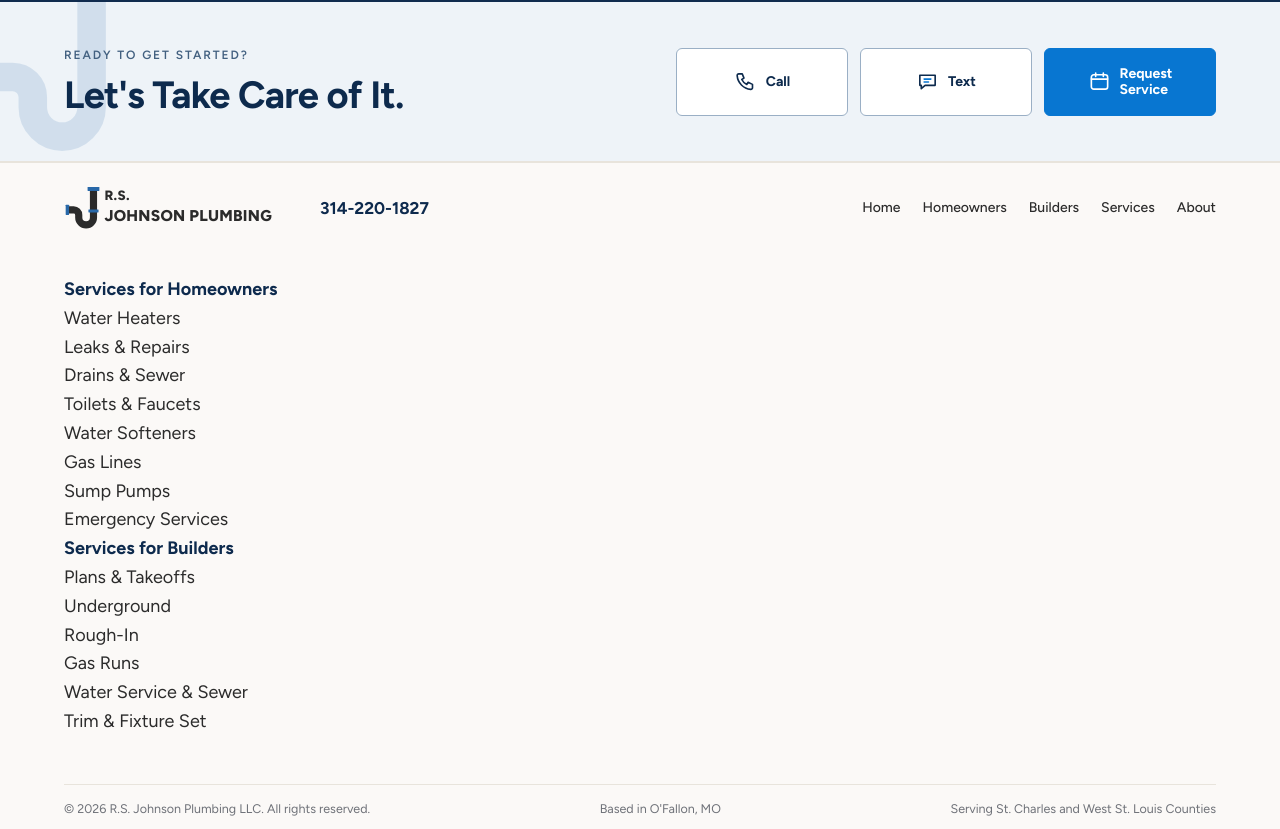
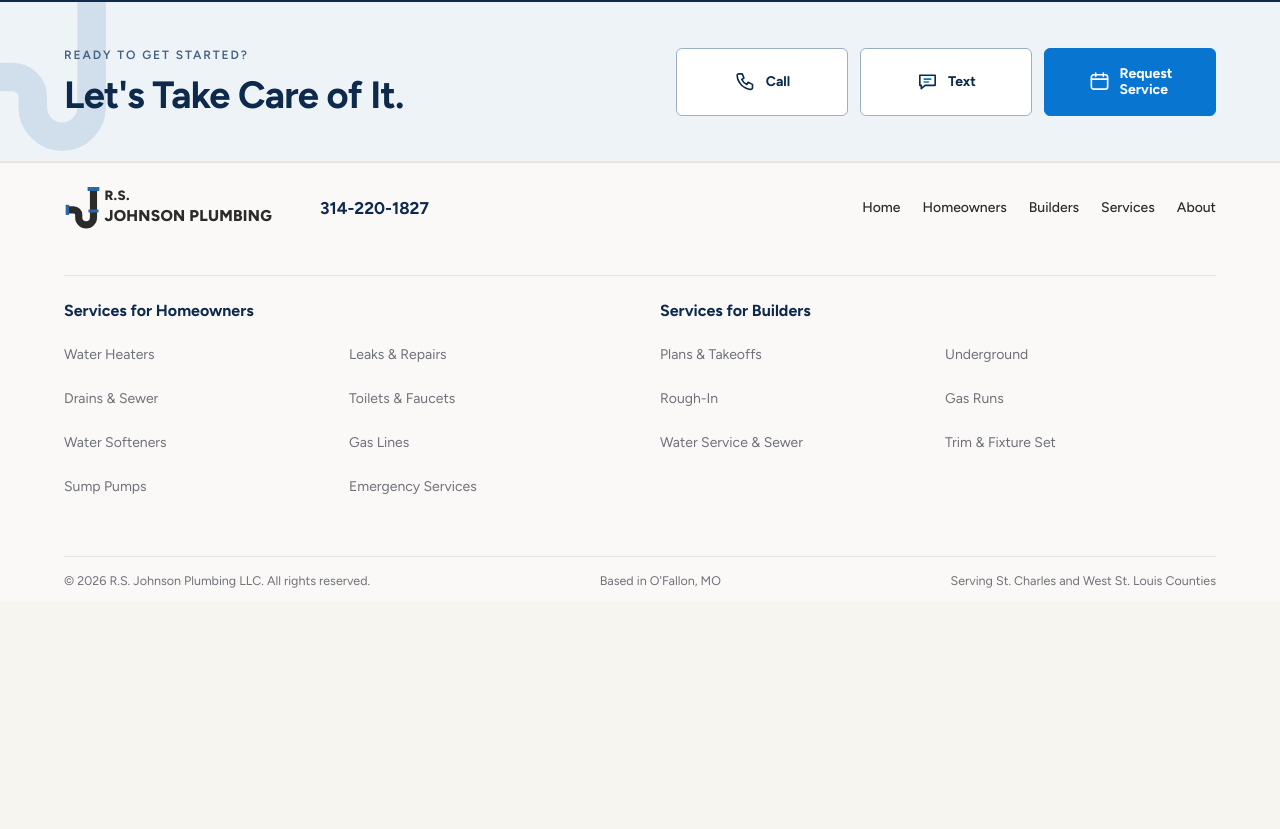
Before and after one commit to rs-johnson-plumbing/website, a Next.js app: page / in a window 1280 px wide. Shown: the part 2038-2867 px from the top of the page. After the commit the page ends 2639 px from the top, so only its background shows below. Built offline with nearby package versions, Linux system fonts and the light colour scheme.

Commit message:
Style footer service groups with readable touch targets

```diff
--- a/src/styles/concept-two-page-polish.css
+++ b/src/styles/concept-two-page-polish.css
@@ -142,3 +142,14 @@
 @media (max-width: 1023px) {
   .c2 .c2-homeowners .c2-hero-media { left: 0; right: auto; width: 100vw; margin-left: calc((100% - 100vw) / 2); }
 }
+
+/* Useful service navigation, shared with the Concept 2 services pages. */
+.c2 .c2-footer-service-groups { grid-column: 1 / -1; display: grid; gap: 28px; border-top: 1px solid var(--c2-rule); padding-top: 24px; }
+.c2 .c2-footer-service-groups h2 { margin: 0 0 10px; font-size: 16px; line-height: 1.4; color: var(--c2-navy); }
+.c2 .c2-footer-service-groups ul { list-style: none; padding: 0; margin: 0; display: grid; grid-template-columns: repeat(2, minmax(0, 1fr)); gap: 0 14px; }
+.c2 .c2-footer-service-groups a { display: flex; align-items: center; min-height: 44px; padding-block: 8px; color: var(--c2-slate); font-size: 14px; line-height: 1.4; text-decoration: none; }
+.c2 .c2-footer-service-groups a:hover { color: var(--c2-blue); text-decoration: underline; }
+.c2 .c2-footer-service-groups a:focus-visible { outline: 2px solid var(--c2-blue); outline-offset: 3px; }
+@media (min-width: 768px) {
+  .c2 .c2-footer-service-groups { grid-template-columns: repeat(2, minmax(0, 1fr)); gap: 40px; }
+}
```
